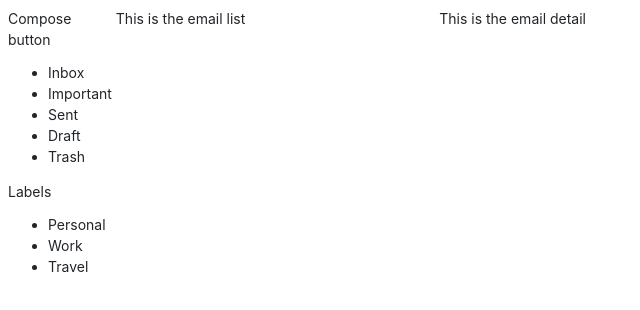
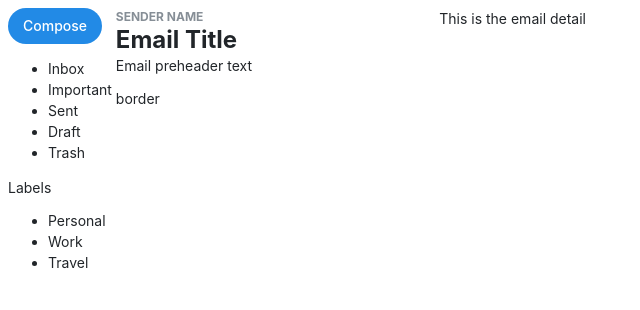
Before and after one commit to marclevetin/progressUI-email-inbox-mockup, a React (Create React App) app: page / in a window 1280 px wide. Shown: the top 310 px of the page, without its empty margins (0-640 px from the left). Built offline with nearby package versions, Linux system fonts and the light colour scheme.

Commit message:
added Compose button to sidebar.  Added basic Email Detail to Email List

```diff
--- /dev/null
+++ b/src/components/EmailSummary/EmailSummary.js
@@ -0,0 +1,14 @@
+import React from 'react';
+
+const EmailSummary = props => (
+    <div class="page-title-container">
+        <div class="page-title-group">
+            <h3 class="page-title-sub">{props.sender}</h3>
+            <h5 class="page-title">{props.title}</h5>
+        <p>{props.preheader}</p>
+        <p>border</p>
+        </div>
+    </div>
+)
+
+export default EmailSummary;
--- /dev/null
+++ b/src/components/EmailSummary/index.js
@@ -0,0 +1 @@
+export {default} from './EmailSummary';
--- /dev/null
+++ b/src/components/PillButton/PillButton.css
@@ -0,0 +1,3 @@
+.pill {
+    border-radius: 18px;
+}
--- /dev/null
+++ b/src/components/PillButton/PillButton.js
@@ -0,0 +1,11 @@
+import React from 'react';
+
+import './PillButton.css';
+
+const PillButton = props => (
+    <div>
+        <button className="btn btn-blue pill">{props.text}</button>
+    </div>
+)
+
+export default PillButton;
--- /dev/null
+++ b/src/components/PillButton/index.js
@@ -0,0 +1 @@
+export {default} from './PillButton';
--- a/src/containers/EmailList/EmailList.js
+++ b/src/containers/EmailList/EmailList.js
@@ -1,4 +1,8 @@
 import React, {Component} from 'react';
+
+import EmailSummary from '../../components/EmailSummary';
+
+
 
 class EmailList extends Component {
     state = {
@@ -8,7 +12,12 @@ class EmailList extends Component {
     render () {
         return(
             <div className="col-md-3">
-                This is the email list
+                <EmailSummary
+                    sender="Sender Name"
+                    title="Email Title"
+                    unread={true}
+                    preheader="Email preheader text"
+                />
             </div>
         )
     }
--- a/src/containers/Sidebar/Sidebar.js
+++ b/src/containers/Sidebar/Sidebar.js
@@ -1,4 +1,6 @@
 import React, {Component} from 'react';
+
+import PillButton from '../../components/PillButton';
 
 class Sidebar extends Component {
     state = {
@@ -8,7 +10,9 @@ class Sidebar extends Component {
     render () {
         return(
             <div className="col-md-1">
-                <p>Compose button</p>
+                <PillButton
+                    text="Compose"
+                />
 
                 <ul>
                     <li>Inbox</li>
```
